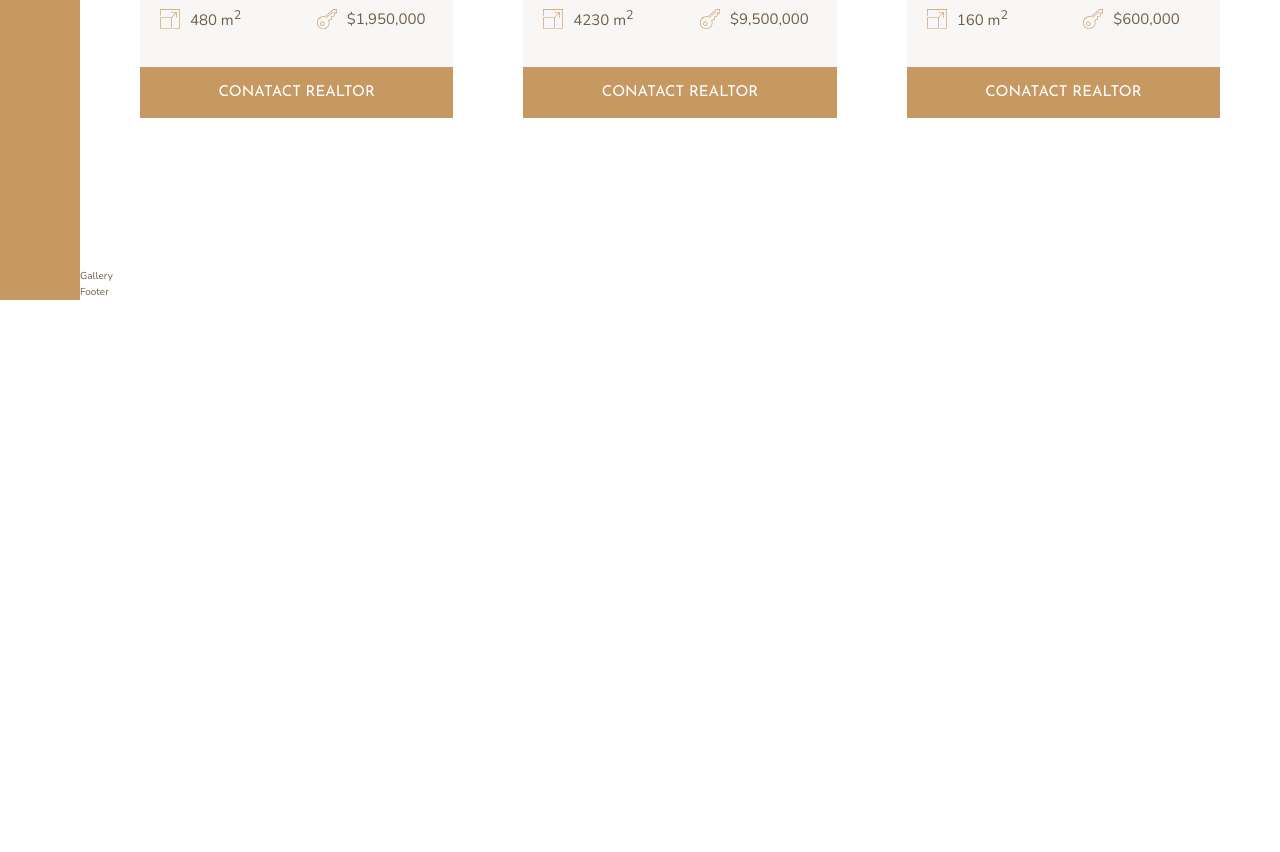
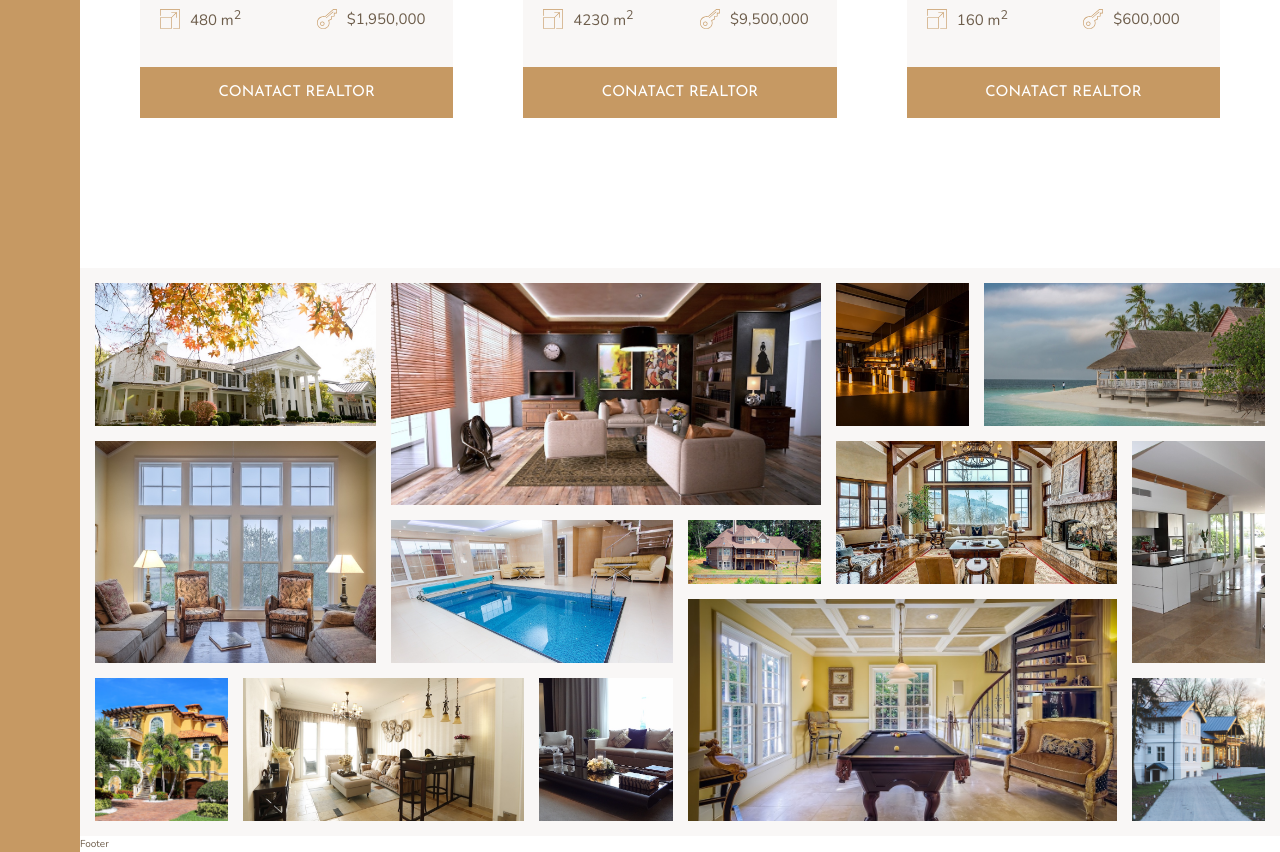
Before and after one commit to ddnt05/nexter, a plain HTML site: page index.html in a window 1280 px wide. Shown: the part 2804-3656 px from the top of the page. Before the commit the page ends 3104 px from the top, so only its background shows below. Drawn offline with nearby package versions, Linux system fonts and the light colour scheme.

Commit message:
gallery grid (#6)
Co-authored-by: Donat Kerekes <donat.kerekes@pwc.com>

```diff
--- a/index.html
+++ b/index.html
@@ -311,7 +311,83 @@
       </div>
     </section>
 
-    <section class="gallery">Gallery</section>
+    <section class="gallery">
+      <figure class="gallery__item gallery__item--1">
+        <img src="img/gal-1.jpeg" alt="Gallery image 1" class="gallery__img" />
+      </figure>
+
+      <figure class="gallery__item gallery__item--2">
+        <img src="img/gal-2.jpeg" alt="Gallery image 2" class="gallery__img" />
+      </figure>
+
+      <figure class="gallery__item gallery__item--3">
+        <img src="img/gal-3.jpeg" alt="Gallery image 3" class="gallery__img" />
+      </figure>
+
+      <figure class="gallery__item gallery__item--4">
+        <img src="img/gal-4.jpeg" alt="Gallery image 4" class="gallery__img" />
+      </figure>
+
+      <figure class="gallery__item gallery__item--5">
+        <img src="img/gal-5.jpeg" alt="Gallery image 5" class="gallery__img" />
+      </figure>
+
+      <figure class="gallery__item gallery__item--6">
+        <img src="img/gal-6.jpeg" alt="Gallery image 6" class="gallery__img" />
+      </figure>
+
+      <figure class="gallery__item gallery__item--7">
+        <img src="img/gal-7.jpeg" alt="Gallery image 7" class="gallery__img" />
+      </figure>
+
+      <figure class="gallery__item gallery__item--8">
+        <img src="img/gal-8.jpeg" alt="Gallery image 8" class="gallery__img" />
+      </figure>
+
+      <figure class="gallery__item gallery__item--9">
+        <img src="img/gal-9.jpeg" alt="Gallery image 9" class="gallery__img" />
+      </figure>
+
+      <figure class="gallery__item gallery__item--10">
+        <img
+          src="img/gal-10.jpeg"
+          alt="Gallery image 10"
+          class="gallery__img"
+        />
+      </figure>
+
+      <figure class="gallery__item gallery__item--11">
+        <img
+          src="img/gal-11.jpeg"
+          alt="Gallery image 11"
+          class="gallery__img"
+        />
+      </figure>
+
+      <figure class="gallery__item gallery__item--12">
+        <img
+          src="img/gal-12.jpeg"
+          alt="Gallery image 12"
+          class="gallery__img"
+        />
+      </figure>
+
+      <figure class="gallery__item gallery__item--13">
+        <img
+          src="img/gal-13.jpeg"
+          alt="Gallery image 13"
+          class="gallery__img"
+        />
+      </figure>
+
+      <figure class="gallery__item gallery__item--14">
+        <img
+          src="img/gal-14.jpeg"
+          alt="Gallery image 14"
+          class="gallery__img"
+        />
+      </figure>
+    </section>
 
     <footer class="footer">Footer</footer>
   </body>
--- a/sass/_gallery.scss
+++ b/sass/_gallery.scss
@@ -1,3 +1,89 @@
 .gallery {
+  background-color: $color-grey-light-1;
   grid-column: full-start / full-end;
+
+  display: grid;
+  grid-template-columns: repeat(8, 1fr);
+  grid-template-rows: repeat(7, 5vw);
+  grid-gap: 1.5rem;
+  padding: 1.5rem;
+
+  &__item {
+    &--1 {
+      grid-row: 1 / span 2;
+      grid-column: 1 / span 2;
+    }
+
+    &--2 {
+      grid-row: 1 / span 3;
+      grid-column: 3 / span 3;
+    }
+
+    &--3 {
+      grid-row: 1 / span 2;
+      grid-column: 6 / 7;
+    }
+
+    &--4 {
+      grid-row: 1 / span 2;
+      grid-column: 7 / span 2;
+    }
+
+    &--5 {
+      grid-row: 3 / span 3;
+      grid-column: 1 / span 2;
+    }
+
+    &--6 {
+      grid-row: 4 / span 2;
+      grid-column: 3 / span 2;
+    }
+
+    &--7 {
+      grid-row: 4 / 5;
+      grid-column: 5 / 6;
+    }
+
+    &--8 {
+      grid-row: 3 / span 2;
+      grid-column: 6 / span 2;
+    }
+
+    &--9 {
+      grid-row: 3 / span 3;
+      grid-column: 8 / -1;
+    }
+
+    &--10 {
+      grid-row: 6 / span 2;
+      grid-column: 1 / 2;
+    }
+
+    &--11 {
+      grid-row: 6 / span 2;
+      grid-column: 2 / span 2;
+    }
+
+    &--12 {
+      grid-row: 6 / span 2;
+      grid-column: 4 / 5;
+    }
+
+    &--13 {
+      grid-row: 5 / span 3;
+      grid-column: 5 / span 3;
+    }
+
+    &--14 {
+      grid-row: 6 / span 2;
+      grid-column: 8 / -1;
+    }
+  }
+
+  &__img {
+    display: block;
+    width: 100%;
+    height: 100%;
+    object-fit: cover;
+  }
 }
```
Also changed, not shown: sass/main.css, 1 other file.
